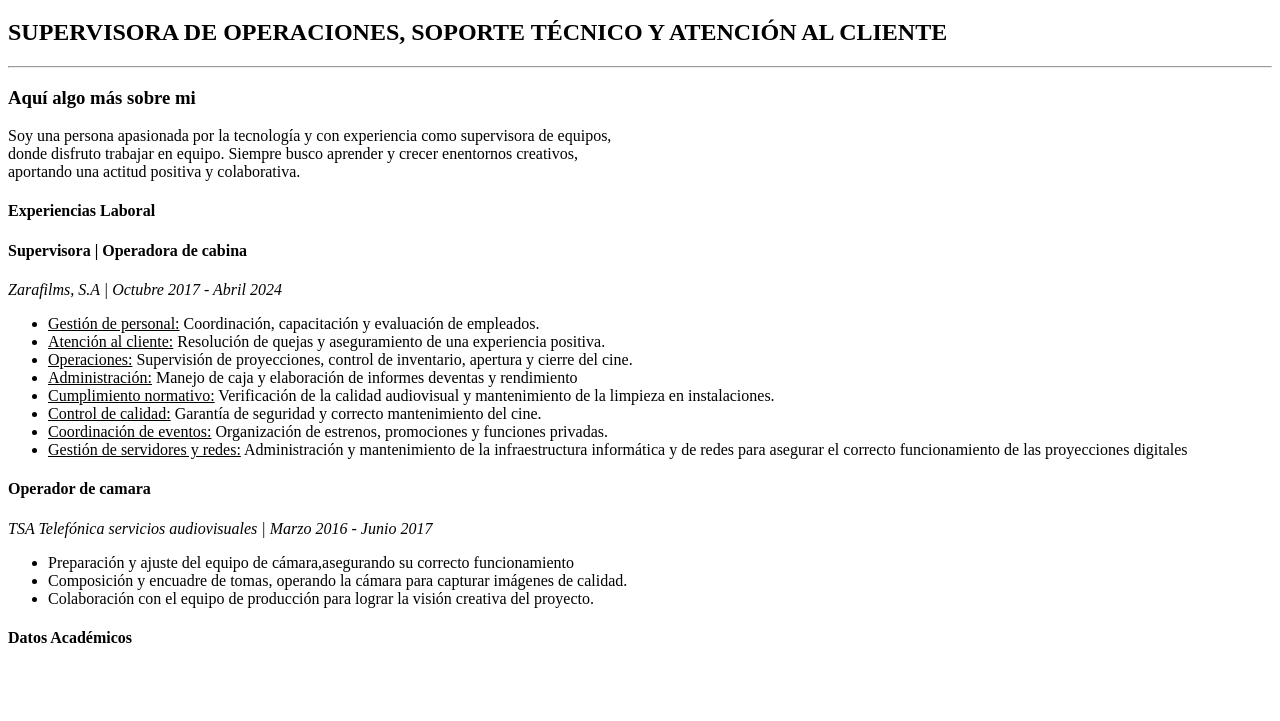
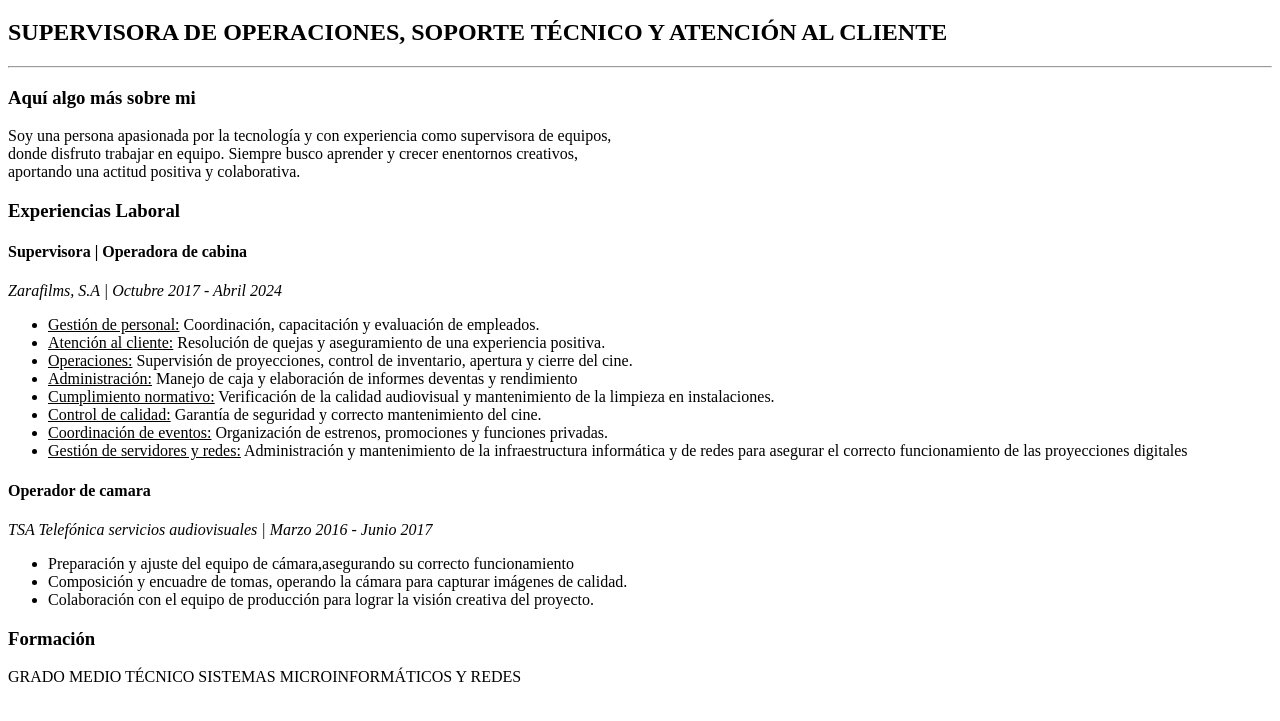
Before and after one commit to Annavg-sp/curriculum, a plain HTML site: page yo.html in a window 1280 px wide. Shown: the part 61-782 px from the top of the page. Drawn offline with Linux system fonts and the light colour scheme.

Commit message:
cuarta curriculum

```diff
--- a/yo.html
+++ b/yo.html
@@ -12,7 +12,7 @@
 <hr>
 <h3>Aquí algo más sobre mi</h3>
 <p>Soy una persona apasionada por la tecnología y con experiencia como supervisora de equipos,<br>donde disfruto trabajar en equipo. Siempre busco aprender y crecer enentornos creativos,<br>aportando una actitud positiva y colaborativa.</p>
-<h4>Experiencias Laboral</h4>
+<h3>Experiencias Laboral</h3>
 <h4> Supervisora | Operadora de cabina</h4>
 <p><i>Zarafilms, S.A | Octubre 2017 - Abril 2024</i></p>
     <ul>
@@ -32,7 +32,7 @@
     <li>Composición y encuadre de tomas, operando la cámara para capturar imágenes de calidad.</li>
     <li>Colaboración con el equipo de producción para lograr la visión creativa del proyecto.</li>
 </ul>
-<h4>Datos Académicos</h4>
-
+<h3>Formación</h3>
+<dl>GRADO MEDIO TÉCNICO SISTEMAS MICROINFORMÁTICOS Y REDES</dl>
 </body>
 </html>
```
